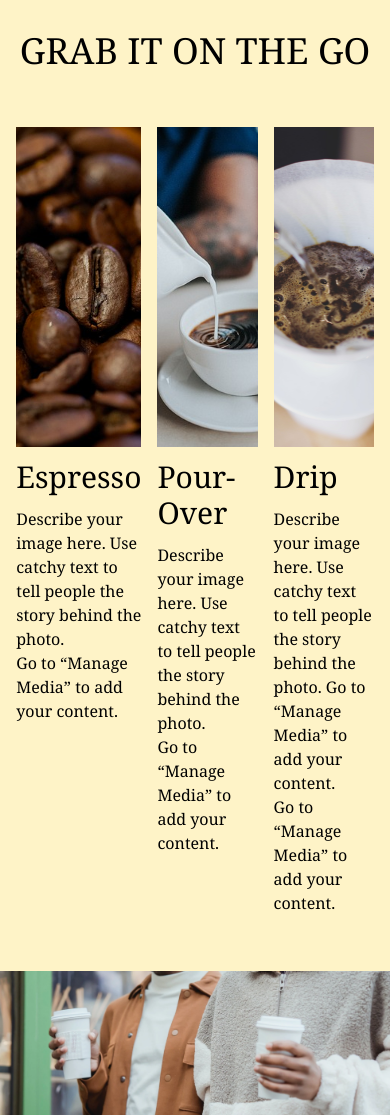
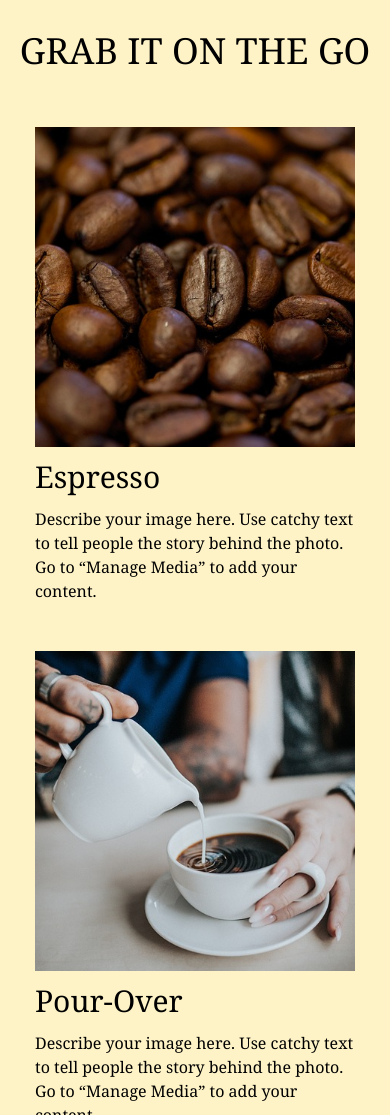
Before and after one commit to fcbvttn123/tailwindcss-coffee-shop, a website: page src/index.html in a window 390 px wide. Shown: the part 1160-2275 px from the top of the page. Drawn offline with nearby package versions, Linux system fonts and the light colour scheme.

Commit message:
Mobile Design Update: Fourth Section is Done

```diff
--- a/src/index.html
+++ b/src/index.html
@@ -58,7 +58,7 @@
     <div class="w-full bg-amber-100">
         <div class="w-11/12 max-w-screen-2xl mx-auto py-14">
             <h1 class="text-4xl text-center mb-14">GRAB IT ON THE GO</h1>
-            <div class="flex items-stretch justify-between gap-x-4">
+            <div class="flex items-stretch justify-between gap-x-4 phone890:flex-col phone890:items-center phone890:gap-y-12">
                 <div class="w-80">
                     <div class="h-80 w-full bg-red-500">
                         <img class="w-full h-full object-cover" src="./images/espresso.jpg" alt="">
@@ -86,7 +86,7 @@
             </div>
         </div>
     </div>
-    <!-- Hero Section -->
+    <!-- Section -->
     <img src="./images/c837a6_6d76103ea529451fbe00ee270c1f59ea~mv2.webp" alt="">
     <!-- Section -->
     <div class="flex flex-col items-center justify-center py-20 bg-neutral-100">
```
Also changed, not shown: src/output.css.
